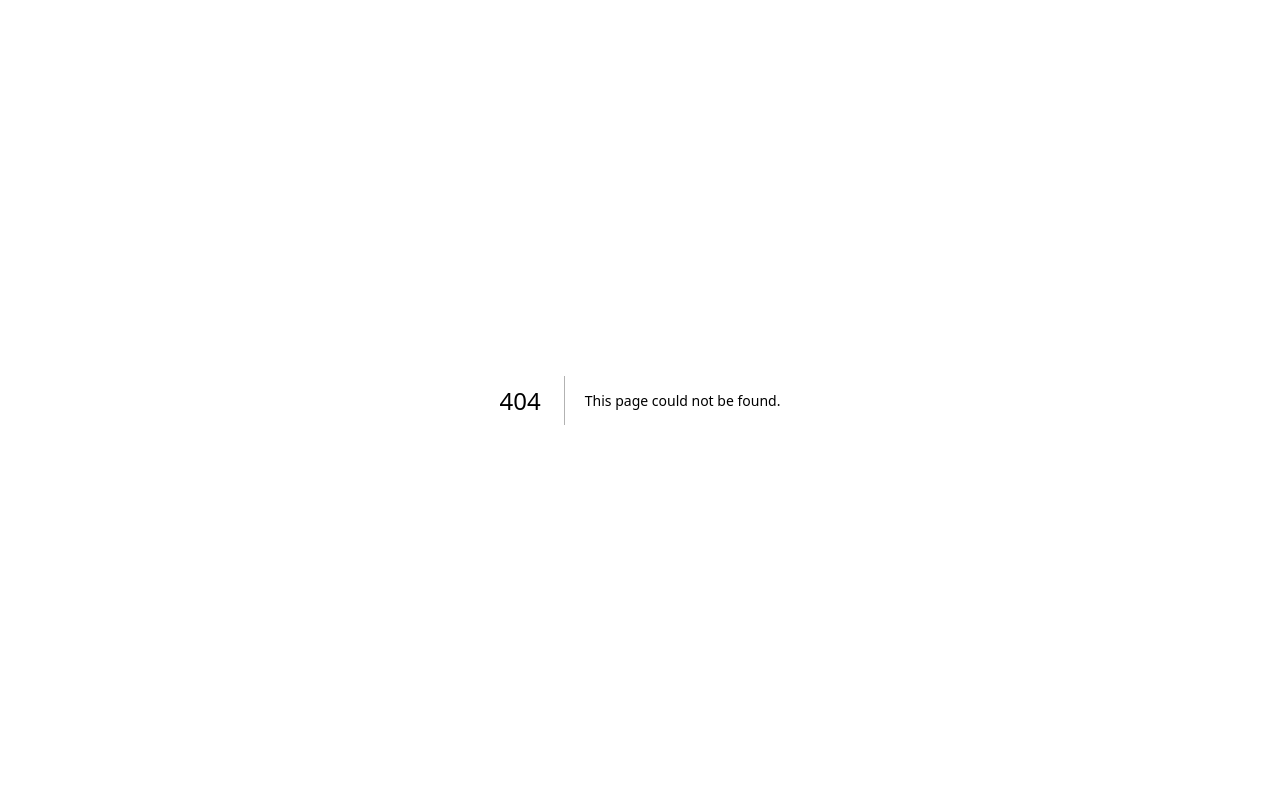
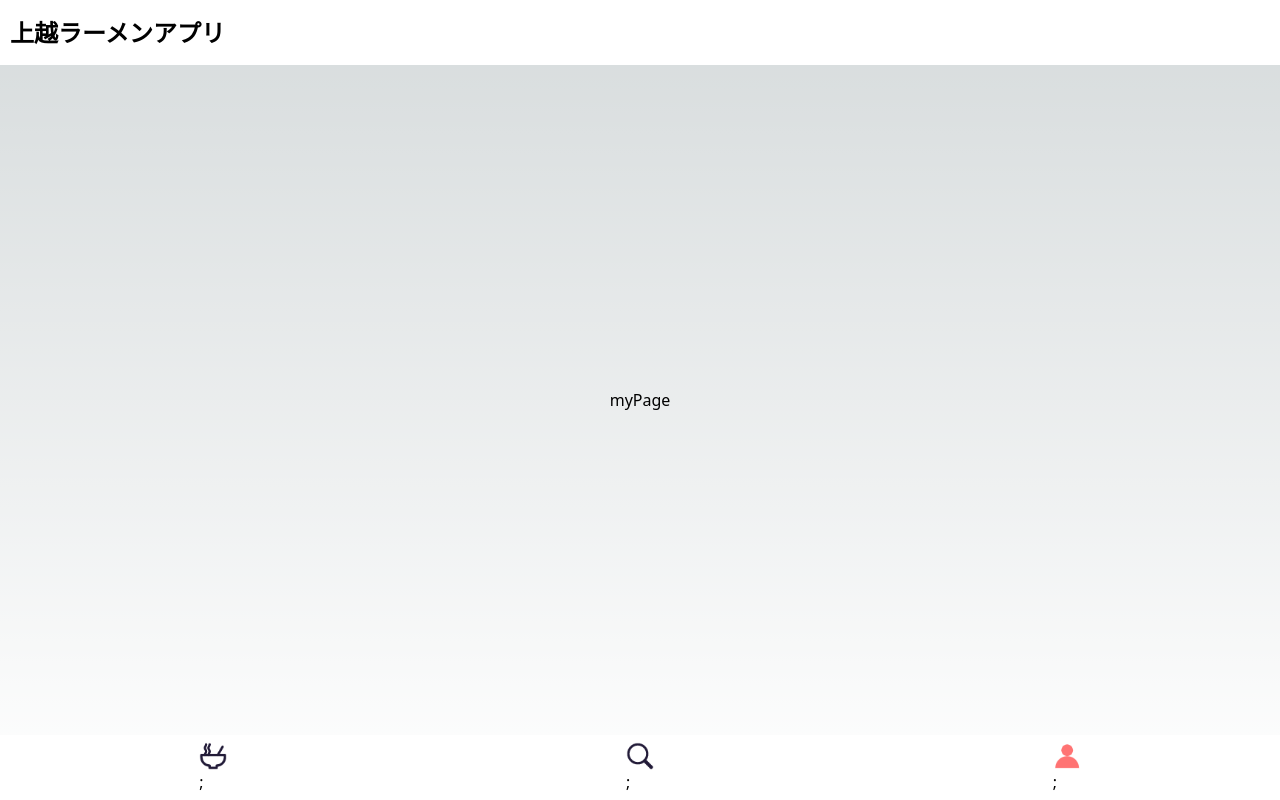
Before and after one commit to JoetsuRamenNavi/frontend, a Next.js app: page /Mypage in a window 1280 px wide. Before the commit this address had no page. Built offline with nearby package versions, Linux system fonts and the light colour scheme.

Commit message:
create: ページ作成

```diff
--- /dev/null
+++ b/src/pages/Mypage.tsx
@@ -0,0 +1,12 @@
+import Layout from "@/components/layouts/Layout";
+import { NextPage } from "next";
+
+const Mypage: NextPage = () => {
+  return (
+    <>
+      <Layout>myPage</Layout>
+    </>
+  );
+};
+
+export default Mypage;
--- a/src/pages/index.tsx
+++ b/src/pages/index.tsx
@@ -1,14 +1,11 @@
 import Image from "next/image";
-import { Inter } from "next/font/google";
-import Layout from "@/components/Layout";
-
-const inter = Inter({ subsets: ["latin"] });
+import Layout from "@/components/layouts/Layout";
 
 export default function Home() {
   return (
     <>
       <Layout>
-        <p></p>
+        <p>topPage</p>
       </Layout>
     </>
   );
```
